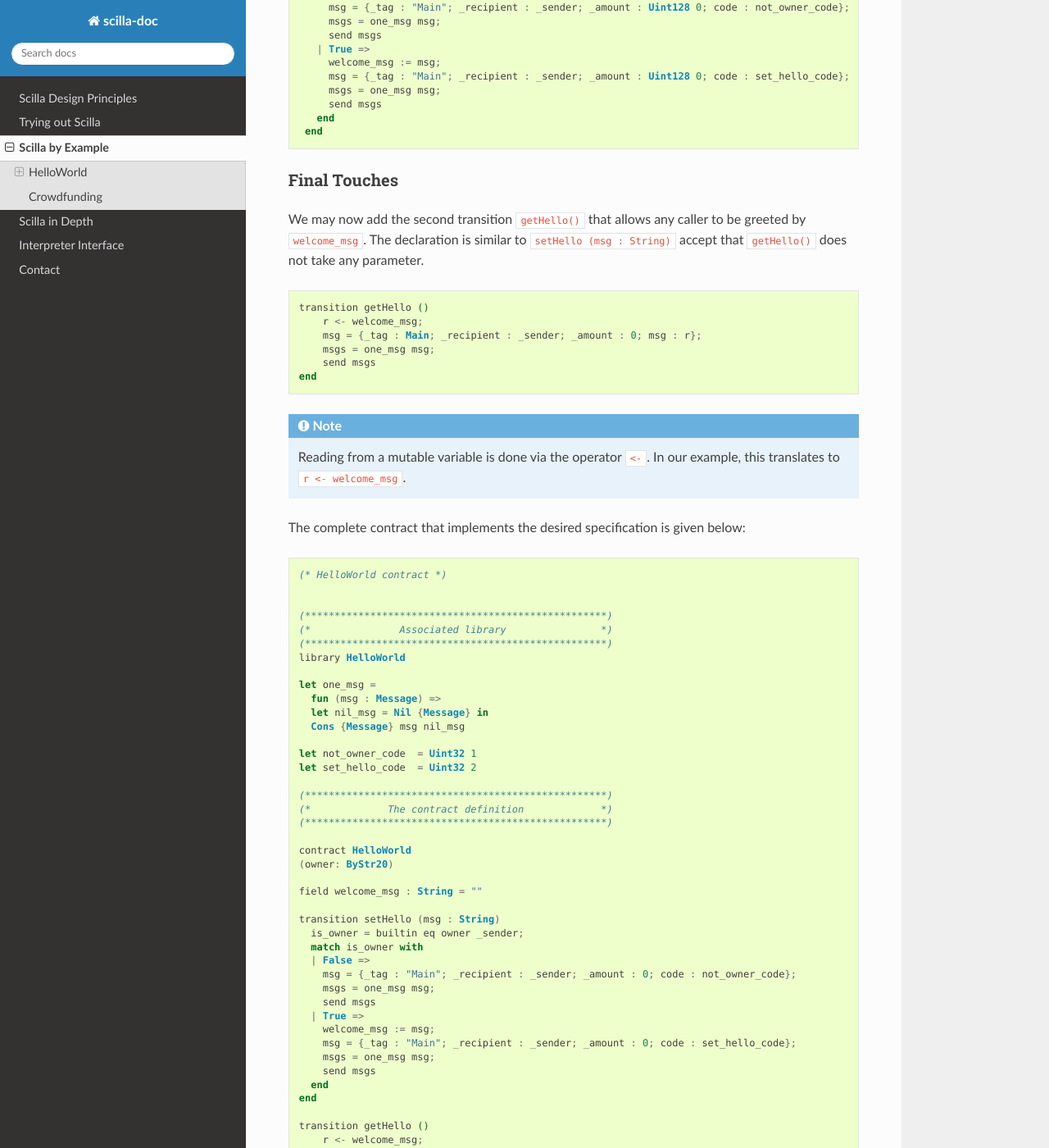
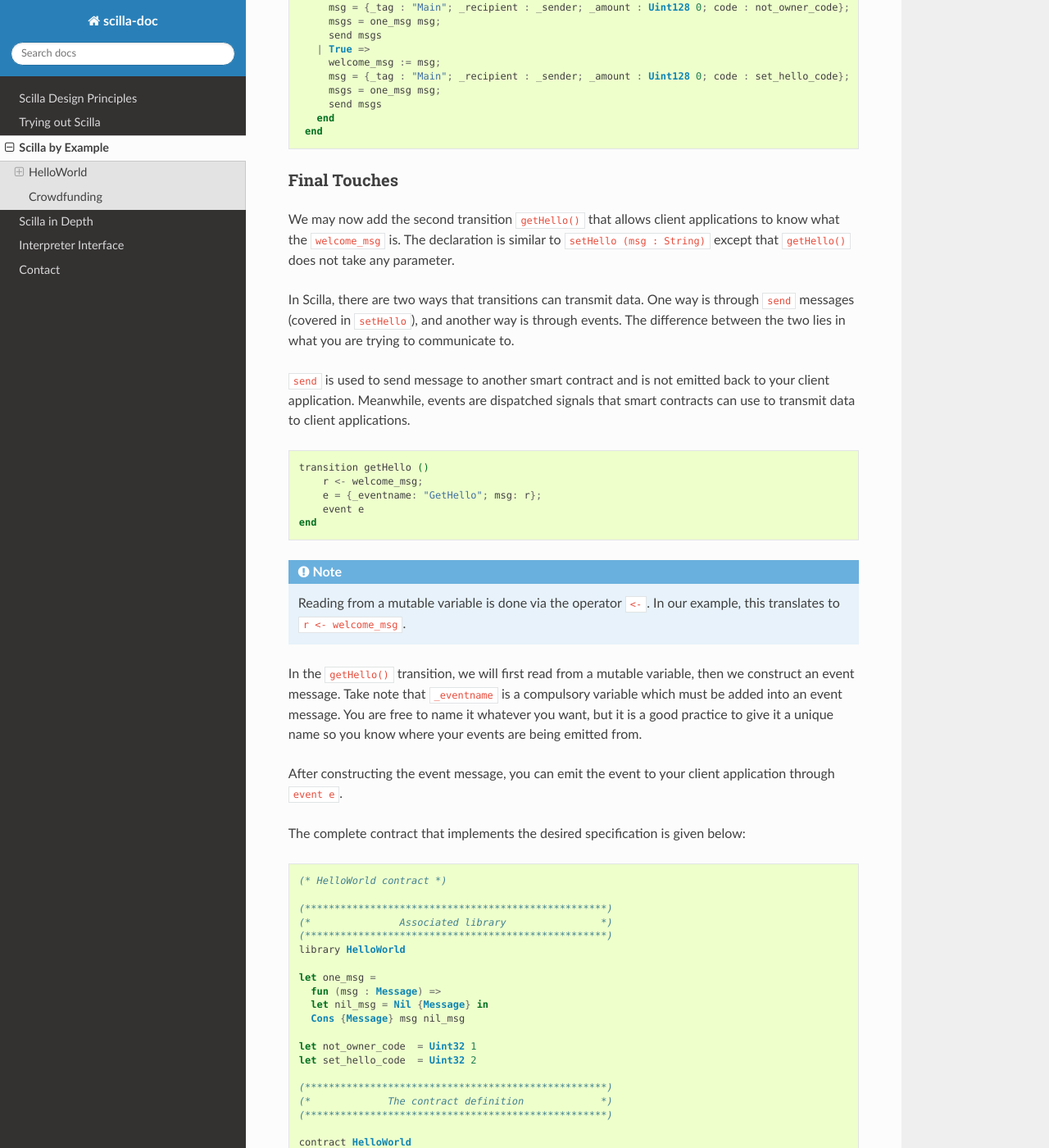
Before and after one commit to Zilliqa/scilla-docs, a Sphinx documentation site: the page built from docs/source/scilla-by-example.rst, in a window 1280 px wide and 1400 px high, scrolled down 5283 px. Shown: the whole window at 82% size. Built offline with Sphinx 7.4.7 and the Read the Docs theme 2.0.0, drawn with Linux system fonts in a browser that asks for light colours; some of the changed text lies outside the part shown.

```diff
--- a/docs/source/scilla-by-example.rst
+++ b/docs/source/scilla-by-example.rst
@@ -124,7 +124,6 @@ of name ``msg`` of type ``String``.  This yields the following code fragment:
 What follows the transition signature is the body of the transition. Code for
 the first transition ``setHello (msg :  String)`` to set ``welcome_msg`` is
 given below:
-
 
 
 .. code-block:: ocaml
@@ -314,28 +313,32 @@ At this stage, our contract fragment will have the following form:
 Final Touches
 *********************
 
-We may now add the second transition ``getHello()`` that allows any caller to be greeted by ``welcome_msg``. The declaration is similar to ``setHello (msg : String)`` accept that ``getHello()`` does not take any parameter.
+We may now add the second transition ``getHello()`` that allows client applications to know what the ``welcome_msg`` is. The declaration is similar to ``setHello (msg : String)`` except that ``getHello()`` does not take any parameter.
 
+In Scilla, there are two ways that transitions can transmit data. One way is through ``send`` messages (covered in ``setHello``), and another way is through events. The difference between the two lies in what you are trying to communicate to.
 
+``send`` is used to send message to another smart contract and is not emitted back to your client application. Meanwhile, events are dispatched signals that smart contracts can use to transmit data to client applications.
 
 .. code-block:: ocaml
 
     transition getHello ()
         r <- welcome_msg;
-        msg = {_tag : Main; _recipient : _sender; _amount : 0; msg : r};
-        msgs = one_msg msg;
-        send msgs
+        e = {_eventname: "GetHello"; msg: r};
+        event e
     end
 
 .. note::
 	Reading from a mutable variable is done via the operator ``<-``. In our example, this translates to ``r <- welcome_msg``.
+
+In the ``getHello()`` transition, we will first read from a mutable variable, then we construct an event message. Take note that ``_eventname`` is a compulsory variable which must be added into an event message. You are free to name it whatever you want, but it is a good practice to give it a unique name so you know where your events are being emitted from.
+
+After constructing the event message, you can emit the event to your client application through ``event e``.
 
 The complete contract that implements the desired specification is given below:
 
 .. code-block:: ocaml
 
     (* HelloWorld contract *)
-
 
     (***************************************************)
     (*               Associated library                *)
@@ -376,9 +379,8 @@ The complete contract that implements the desired specification is given below:
 
     transition getHello ()
         r <- welcome_msg;
-        msg = {_tag : Main; _recipient : _sender; _amount : 0; msg : r};
-        msgs = one_msg msg;
-        send msgs
+        e = {_eventname: "getHello"; msg: r};
+        event e
     end
 
 
--- a/docs/source/scilla-in-depth.rst
+++ b/docs/source/scilla-in-depth.rst
@@ -442,7 +442,7 @@ has two constructors ``None`` and ``Some``.
 
         let x =
           let ten = Int32 10 in
-          Some {Int32} 10
+          Some {Int32} ten
 
 
    + ``None`` represents the absence of any value. ``None {`A}`` constructs an
```
Also changed, not shown: README.md (+13 -0 lines), 1 other file.
